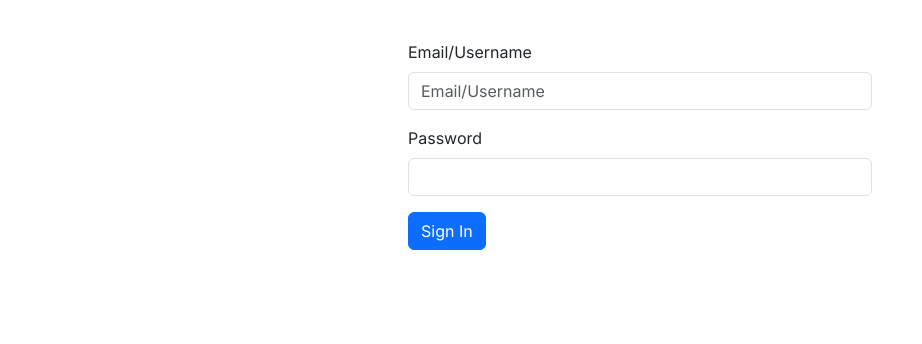
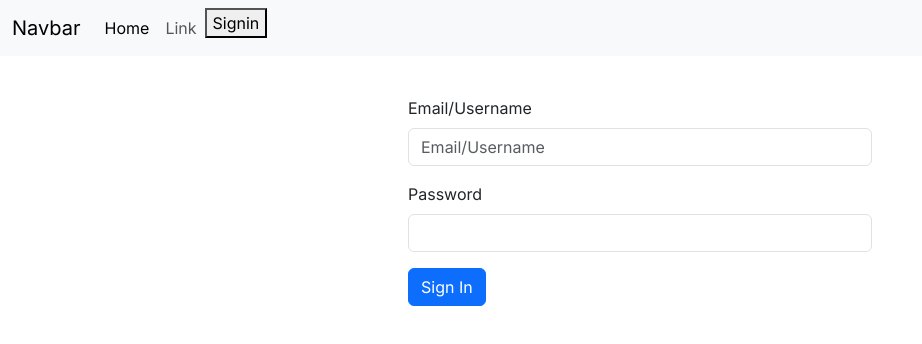
Before and after one commit to aman000123/Next-auth-applications, a Next.js app: page /signin in a window 1280 px wide. Shown: the top 344 px of the page, without its empty margins (0-922 px from the left). Built offline with nearby package versions, Linux system fonts and the light colour scheme; no server answers.

Commit message:
resolve middleware issue

```diff
--- a/src/app/(app)/dashboard/page.js
+++ b/src/app/(app)/dashboard/page.js
@@ -1,6 +1,10 @@
 "use client"
 
+import { useSession } from "next-auth/react";
+
 const Dashboard = () => {
+    const { data } = useSession();
+    console.log("data", data)
     return (
         <>
 
--- a/src/app/(auth)/signin/page.js
+++ b/src/app/(auth)/signin/page.js
@@ -3,38 +3,30 @@ import { useSession, signIn, signOut } from "next-auth/react"
 
 //folder name  ==(auth)  grouping karte hain collection==>routes me kam nhi karta hai
 //() parenthisis lagene se wo route me count nhi grouping me use
-
 import { useEffect, useState } from "react";
 import { useForm } from "react-hook-form"
 import Link from 'next/link';
-import axios from "axios";
-import { useDebouncedCallback } from 'use-debounce';
 import { useRouter } from "next/navigation";
-import { SignUpScheema } from "@/schemaas/signupScheema";
 import { toast } from "react-hot-toast";
 import { SignInScheema } from "@/schemaas/signinScheema";
 
 const SignIn = () => {
     const { register, handleSubmit } = useForm()
-
     //loader implement for check username is unique or not
     const [isSubmitting, setIsSubmitting] = useState(false);
     const router = useRouter()
 
     const onSubmit = async (formData) => {
         setIsSubmitting(true);
-
         try {
             // Validate form data using a schema (you can define your own validation schema)
             const validatedData = SignInScheema.parse(formData);
-
             // Sign in with credentials provider (NextAuth)
             const result = await signIn('credentials', {
                 redirect: false,
                 identifier: validatedData.identifier,
                 password: validatedData.password,
             });
-
             // Check the result from the signIn method
             console.log("result", result)
             if (result?.error) {
@@ -42,13 +34,14 @@ const SignIn = () => {
                 if (result.error === 'No user found with this email') {
                     toast.error('User not found. Please check your email/username and try again.');
                 } else if (result.error === 'Incorrect password') {
-                    toast.error('Wrong password');
+                    toast.error('Incorrect password');
                 } else {
                     toast.error('Error signing in. Please try again.');
                 }
             } else if (result?.url) {
                 console.log('Successful sign-in');
-                router.push('/dashboard')
+                toast.success("Login Sucessfully done")
+                router.push('/')
             }
         } catch (error) {
             console.error('Error signing in:', error);
@@ -93,6 +86,4 @@ const SignIn = () => {
         </>
     )
 }
-
-
 export default SignIn
--- a/src/app/api/auth/[...nextauth]/options.js
+++ b/src/app/api/auth/[...nextauth]/options.js
@@ -81,6 +81,7 @@ export const authOptions = {
 
             //inside token we want maximum data so i can find values from there when need
 
+            console.log("token is", token)
             if (user) {
                 token._id = user._id?.toString(); // Convert ObjectId to string
                 token.isVerified = user.isVerified;
--- a/src/app/layout.js
+++ b/src/app/layout.js
@@ -3,6 +3,7 @@ import { Inter } from "next/font/google";
 import 'bootstrap/dist/css/bootstrap.min.css';
 import { Toaster } from "react-hot-toast";
 import AuthProvider from "@/context/authProvider";
+import Navbar from "@/component/navbar";
 
 const inter = Inter({ subsets: ["latin"] });
 
@@ -16,7 +17,9 @@ export default function RootLayout({ children }) {
     <html lang="en">
 
       <body className={inter.className}>
+
         <AuthProvider>
+          <Navbar />
           {children}
           <Toaster />
         </AuthProvider>
--- a/src/app/page.js
+++ b/src/app/page.js
@@ -1,4 +1,5 @@
 
+import Navbar from '@/component/navbar';
 import { ToastContainer } from 'react-toastify';
 import 'react-toastify/dist/ReactToastify.css';
 
--- /dev/null
+++ b/src/component/navbar.js
@@ -0,0 +1,64 @@
+
+"use client"
+
+import { useSession, signOut } from "next-auth/react"
+import { User } from 'next-auth'
+import { useRouter } from "next/navigation"
+import Link from "next/link"
+const Navbar = () => {
+
+    const { data } = useSession()//useSession() returns an object containing two values: data and status:
+    console.log("data", data)
+    console.log("user related", data?.user)
+
+    const router = useRouter()
+
+
+    const handleLogOut = (e) => {
+        e.preventDefault()
+        signOut()
+        router.push('/signin')
+    }
+
+    return (
+        <>
+            <nav className="navbar navbar-expand-lg navbar-light bg-light">
+                <div className="container-fluid">
+                    <a className="navbar-brand" href="#">Navbar</a>
+                    <button className="navbar-toggler" type="button" data-bs-toggle="collapse" data-bs-target="#navbarSupportedContent" aria-controls="navbarSupportedContent" aria-expanded="false" aria-label="Toggle navigation">
+                        <span className="navbar-toggler-icon" />
+                    </button>
+                    <div className="collapse navbar-collapse" id="navbarSupportedContent">
+                        <ul className="navbar-nav me-auto mb-2 mb-lg-0">
+                            <li className="nav-item">
+                                <a className="nav-link active" aria-current="page" href="#">Home</a>
+                            </li>
+                            <li className="nav-item">
+                                <a className="nav-link" href="#">Link</a>
+                            </li>
+
+
+                            {data ? (
+                                <>
+                                    <li className="nav-item">
+                                        {data?.user?.username}
+
+                                    </li>
+                                    <button className="nav-link" onClick={handleLogOut}>Logout</button>
+                                </>
+                            ) :
+                                <Link className="nav-item" href="/signin">
+                                    <button>Signin</button>
+                                </Link>
+                            }
+                        </ul>
+
+                    </div>
+                </div>
+            </nav>
+
+        </>
+    )
+}
+
+export default Navbar
```
Also changed, not shown: src/app/(auth)/verify/[username]/page.js (+2 -12 lines), src/app/(auth)/verify/layout.js (deleted, +0 -12 lines), src/middleware.js (+11 -5 lines).
